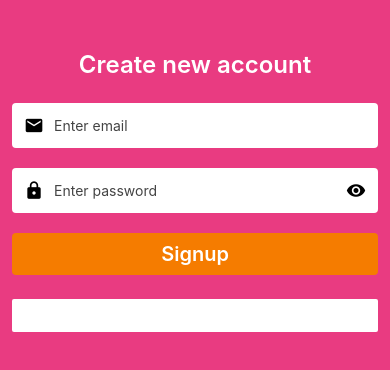
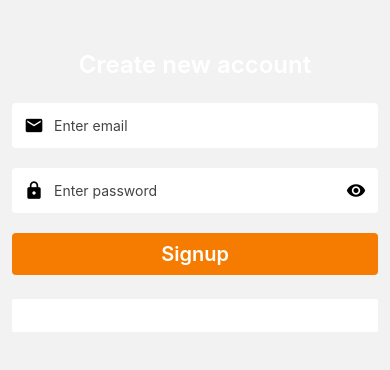
Before and after one commit to jawgrar/vigilant-fortnight, a React Native app: screen /Signup in a window 390 px wide. Shown: the top 370 px of the page. Built offline with nearby package versions, Linux system fonts and the light colour scheme; no server answers.

Commit message:
change signup background

```diff
--- a/screens/SignupScreen.js
+++ b/screens/SignupScreen.js
@@ -98,7 +98,7 @@ export default function SignupScreen({ navigation }) {
 const styles = StyleSheet.create({
   container: {
     flex: 1,
-    backgroundColor: '#e93b81',
+    // backgroundColor: '#e93b81',
     paddingTop: 50,
     paddingHorizontal: 12
   },
```
